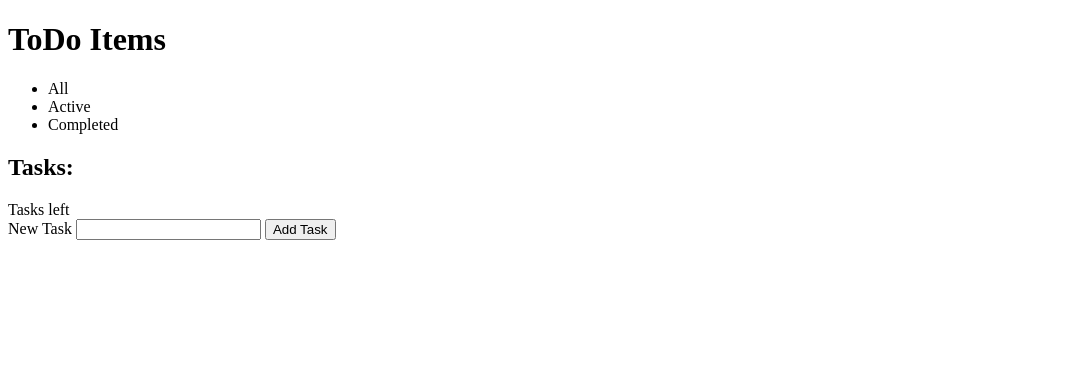
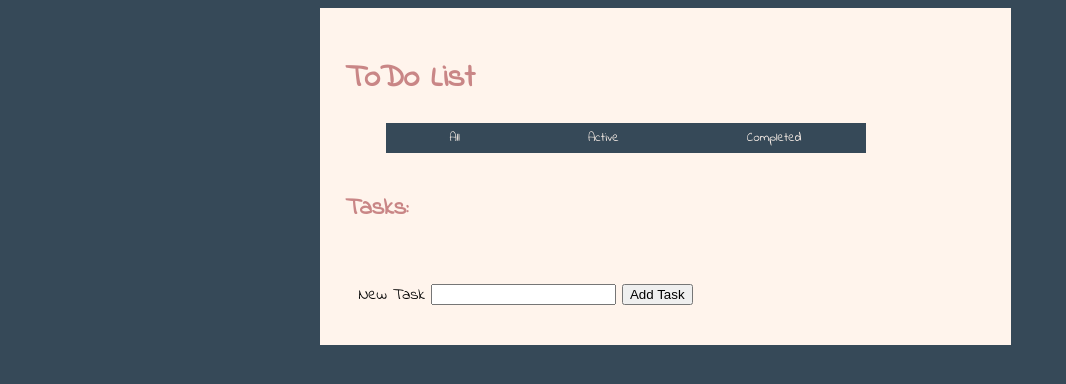
Before and after one commit to CamiWallace/CW_WDD330, a plain HTML site: page W07_ToDo/index.html in a window 1280 px wide. Shown: the whole page, without its empty margins (0-1066 px from the left). Drawn offline with Linux system fonts and the light colour scheme.

Commit message:
style changes
Signed-off-by: CamiWallace <59678253+CamiWallace@users.noreply.github.com>

```diff
--- a/W07_ToDo/index.html
+++ b/W07_ToDo/index.html
@@ -18,25 +18,29 @@ Refrences:
 
   <body onload="getFromLocalStorage()">
       <header>
-        <h1>ToDo Items</h1>
+        <h1>ToDo List</h1>
       </header>
       <body>
-        <ul id="todo_menu_bar">
-          <li id="show_all_todos" onclick="showAll()">All</li>
-          <li id="show_active_todos" onclick="showActive()">Active</li>
-          <li id="show_completed_todos" onclick="showCompleted()">Completed</li>
-        </ul>
+        <section class="menu">
+          <ul id="todo_menu_bar">
+            <li id="show_all_todos" onclick="showAll()">All</li>
+            <li id="show_active_todos" onclick="showActive()">Active</li>
+            <li id="show_completed_todos" onclick="showCompleted()">Completed</li>
+           </ul>
+        </section>
+
+        <br><br>
         <section id="toDoCard">
           <h2>Tasks:</h2>
         <ul id="listOfToDos">
 
         </ul>
-        <div id="display">Tasks left</div>
       </section>
+      <br>
       <form id="add_task">
         <label for="new_task">New Task</label>
         <input type="text" id="new_task" name="new_task">
-        <input type="submit" value="Add Task">
+        <input type="submit" value="Add Task" class="button">
       </form>
       </body>
 
--- a/W07_ToDo/main.js
+++ b/W07_ToDo/main.js
@@ -56,6 +56,7 @@ function renderItems(todoArray){
         li.setAttribute('data-key', item.id);
              if(item.completed == true){
                  li.classList.add('checked');
+                 li.style.textDecoration = "line-through";
              }
 
        // console.log(classList);
--- a/W07_ToDo/style.css
+++ b/W07_ToDo/style.css
@@ -0,0 +1,37 @@
+@import url('https://fonts.googleapis.com/css2?family=Indie+Flower&display=swap');
+@import url('https://fonts.googleapis.com/css2?family=Indie+Flower&display=swap');
+html{
+    background-color: #364958;
+}
+body{
+    background-color: #fff4ec;
+    width: 50vw;
+    margin-left: 25%;
+    padding: 2%;
+    font-family: 'Indie Flower', cursive;
+}
+h1, h2{
+    color: #c98686
+}
+li{
+    list-style-type: none;
+
+}
+.menu li{
+    float: left;
+    background-color: #364958;
+    color: #fff4ec;
+    padding: 1%;
+    padding-left: 5vw;
+    padding-right: 5vw;
+    font-size: 1vw;
+
+
+}
+.menu li:hover{
+    color: #c98686;
+    cursor:pointer;
+}
+form{
+    padding: 2%;
+}
```
